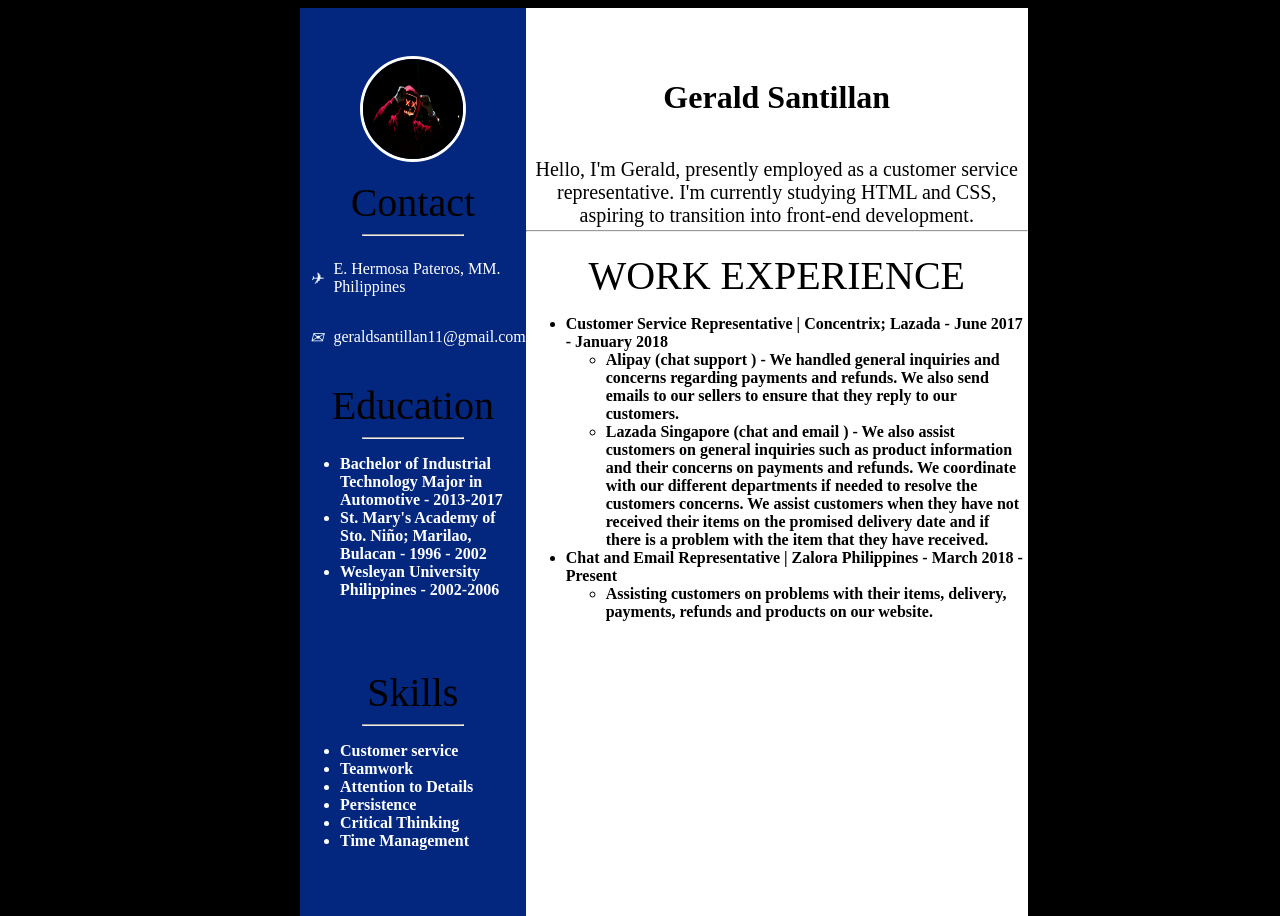
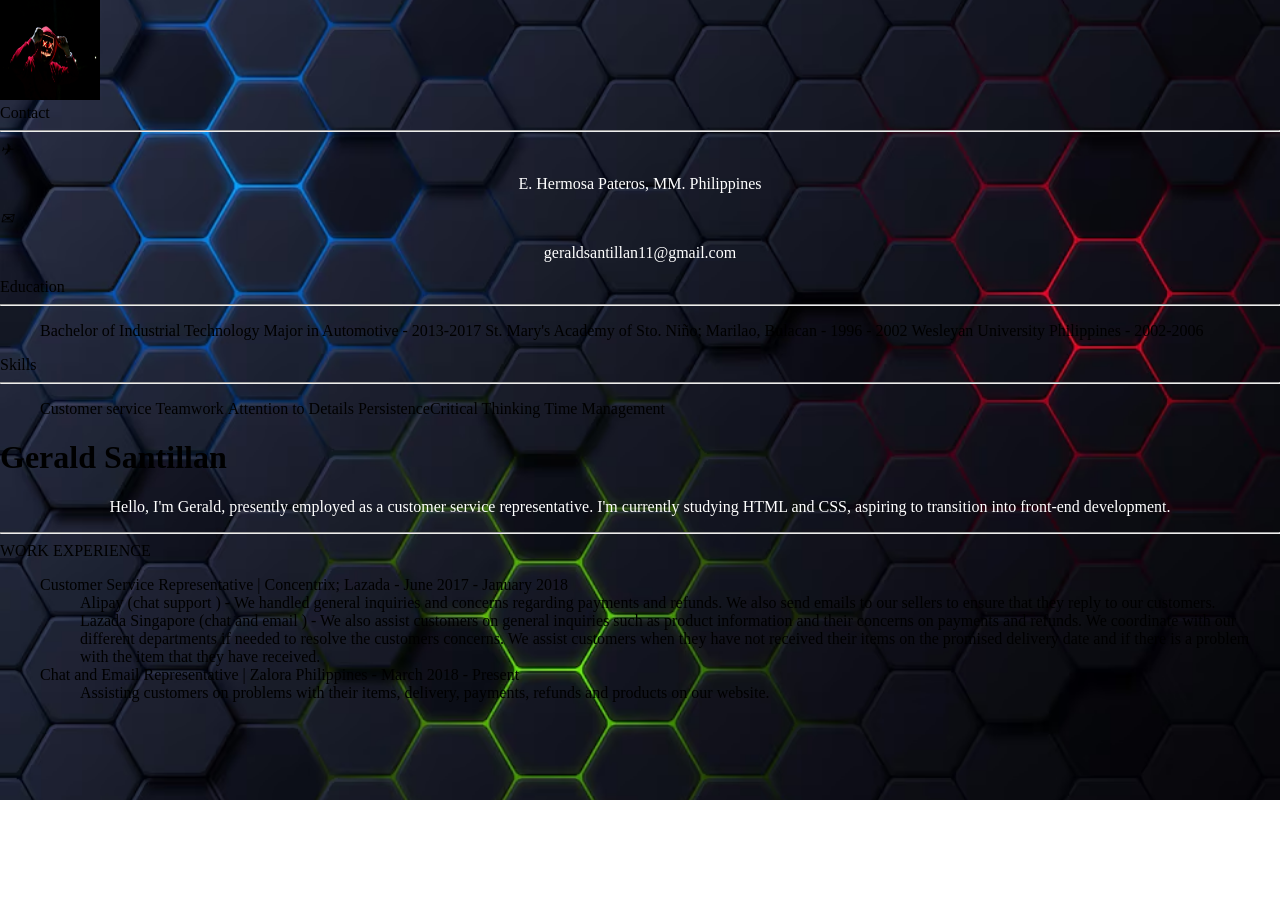
Before and after one commit to mckintosh99/Portfolio, a plain HTML site: page resume.html in a window 1280 px wide. After the commit the page ends 800 px from the top, so only its background shows below. Drawn offline with Linux system fonts and the light colour scheme.

Commit message:
Add files via upload

```diff
--- a/style.css
+++ b/style.css
@@ -1,108 +1,37 @@
-.container {
-    display: grid;
-    grid-template-columns: 1fr 1fr;
-    grid-template-rows: 1fr;
-    gap: 0px 0px;
-    grid-auto-flow: row;
-    grid-template-areas: "Photos Details";
+html {
+    background: url(image/13.avif) no-repeat center fixed;
+    background-size: cover;
   }
-
-  .Photos {
-    grid-area: Photos;
-    background-color: rgba(7, 72, 236, 0.538);
-  }
-
-  .Details {
-    grid-area: Details;
-    background-color: white
-  }
-
-  html,
-  body,
-  .container {
-    height: 100%;
-    margin-left: 100px;
-    margin-right: 100px;
-    background-color: black;
-  }
-
-  .photo{
-    display: flex;
-  align-items: center;
-  justify-content: center;
-  padding-top: 51px;
-  height: 100px;
-
-  }
-
-  .pic{
-    border-radius: 50%;
-    border-style: solid;
-    border-color: white;
-  }
-
-  .box{
-    display: flex;
-    justify-content: center;
-    font-size: 40px;
-    margin-top: 20px;
-    color: black;
-  }
-
-  .broke{
-    width: 100px;
-  }
-
-  .skills{
-    padding-bottom: 0px;
-  }
-
-  .icon {
-    color: aliceblue;
-    margin: 10px;
+body{
+    margin: 0;
 }
 
-.bar {
-    display: flex;
-    justify-content: center;
-    align-items: center;
+*{
+    text-decoration:none
+}
+.navbar{
+    font-family:Garamond; padding-right: 15px;padding-left: 15px; padding-bottom: 0px;
+}
+.navdiv{
+    display: flex; align-items: center; justify-content: space-between;
+}
+.logo a{
+    font-size: 50px; font-weight: 600; color:white;
+}
+li{
+    list-style: none; display: inline-block;
+}
+li a{
+    color: white; font-size: 18px; font-weight: bold; margin-right: 25px; font-size: 20px;
+}
+p{
+    color: white;
+    text-align: center
 }
 
-p {
-    color: white;
-}
-
-.lists {
-    color: black;
-    text-align: left;
-    padding-bottom: 50px;
-    font-weight: bolder; }
- .name{
-    display: flex;
-    justify-content: center;
-    color: black;
+.box1 {
+    width: 50%;
+    margin: 0 auto;
     margin-top: 50px;
- }
-
- .profile > p{
-    text-align: center;
-    font-size: 20px;
-    margin-bottom: 3px;
-    color: black;
- }
-
- body > div > div.Details > hr{
-    width: 500px;
-    margin-top: 0px;
- }
-
- .Work{
-    text-align: center;
-    color: black;
- }
- .lists1{
-    color: white;
-    text-align: left;
-    padding-bottom: 50px;
-    font-weight: bolder;
- }
+    font-size: 32px;
+  }
```
